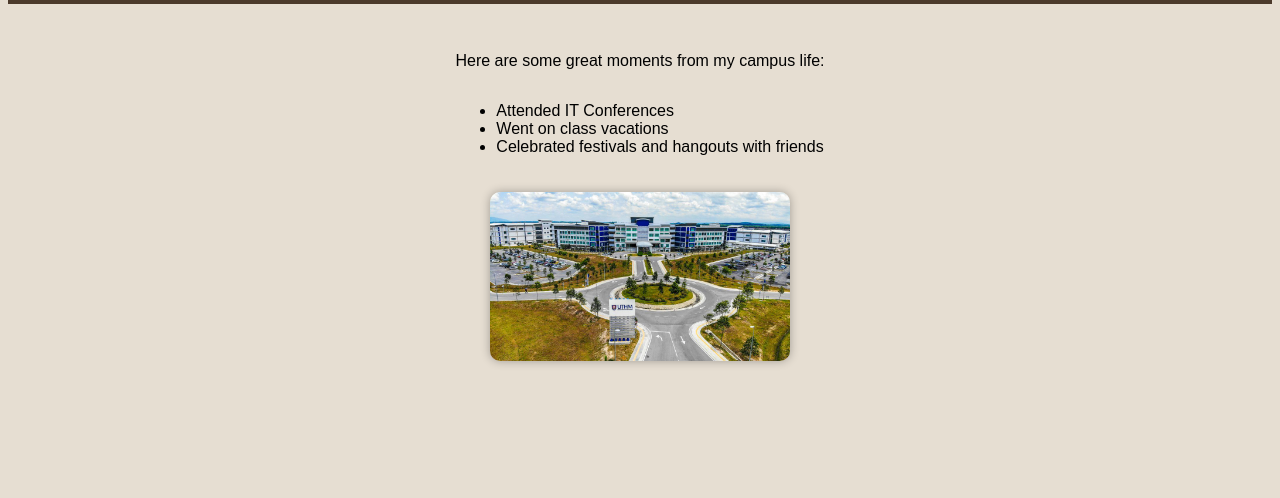
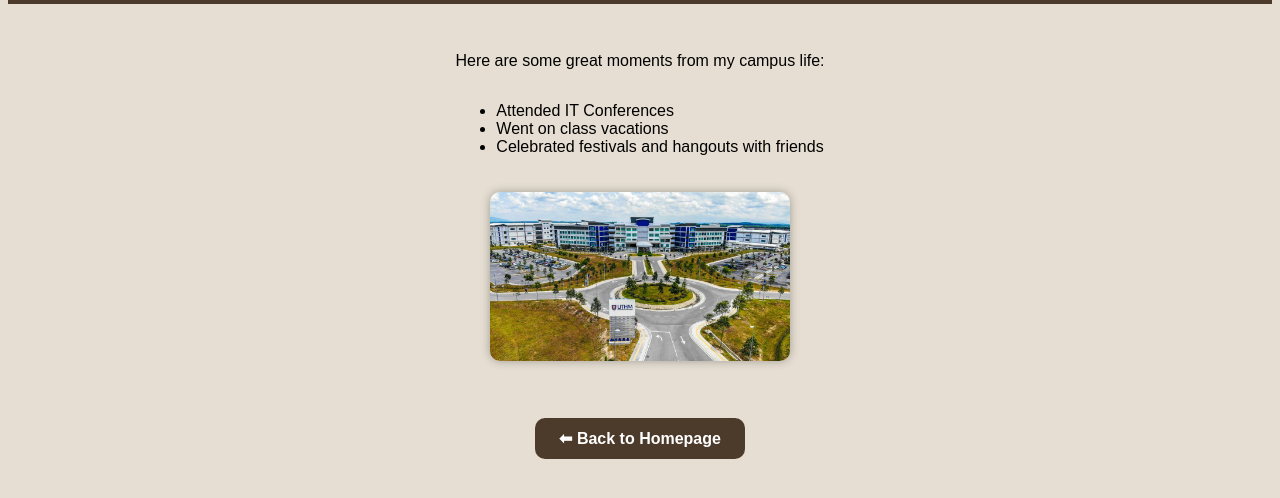
Before and after one commit to di230006/Lab3, a plain HTML site: page campuslife.html in a window 1280 px wide. Shown: the part 116-614 px from the top of the page. Drawn offline with Linux system fonts and the light colour scheme.

Commit message:
button_back

```diff
--- a/campuslife.html
+++ b/campuslife.html
@@ -73,5 +73,19 @@
         <img src="uthm_campus.jpeg" alt="Campus Life" class="campus-img">
     </center>
   </main>
+
+  <div style="text-align: center; margin: 2rem;">
+    <a href="index.html" style="
+      background-color: #4c3a2b;
+      color: white;
+      padding: 0.75rem 1.5rem;
+      border-radius: 10px;
+      text-decoration: none;
+      font-weight: bold;
+      font-family: Arial, sans-serif;
+    ">
+      ⬅ Back to Homepage
+    </a>
+
 </body>
 </html>
```
Also changed, not shown: biodata.html (+13 -0 lines), hobbies.html (+14 -0 lines).
